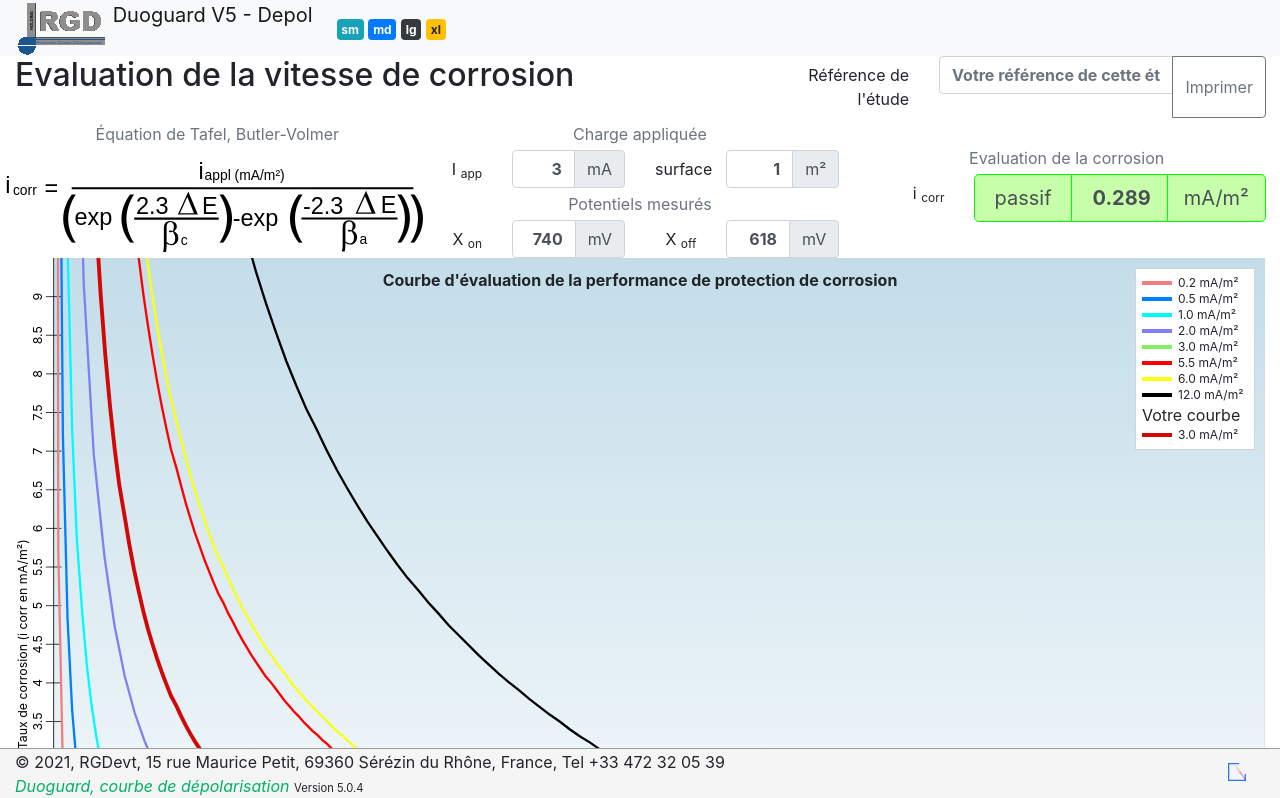
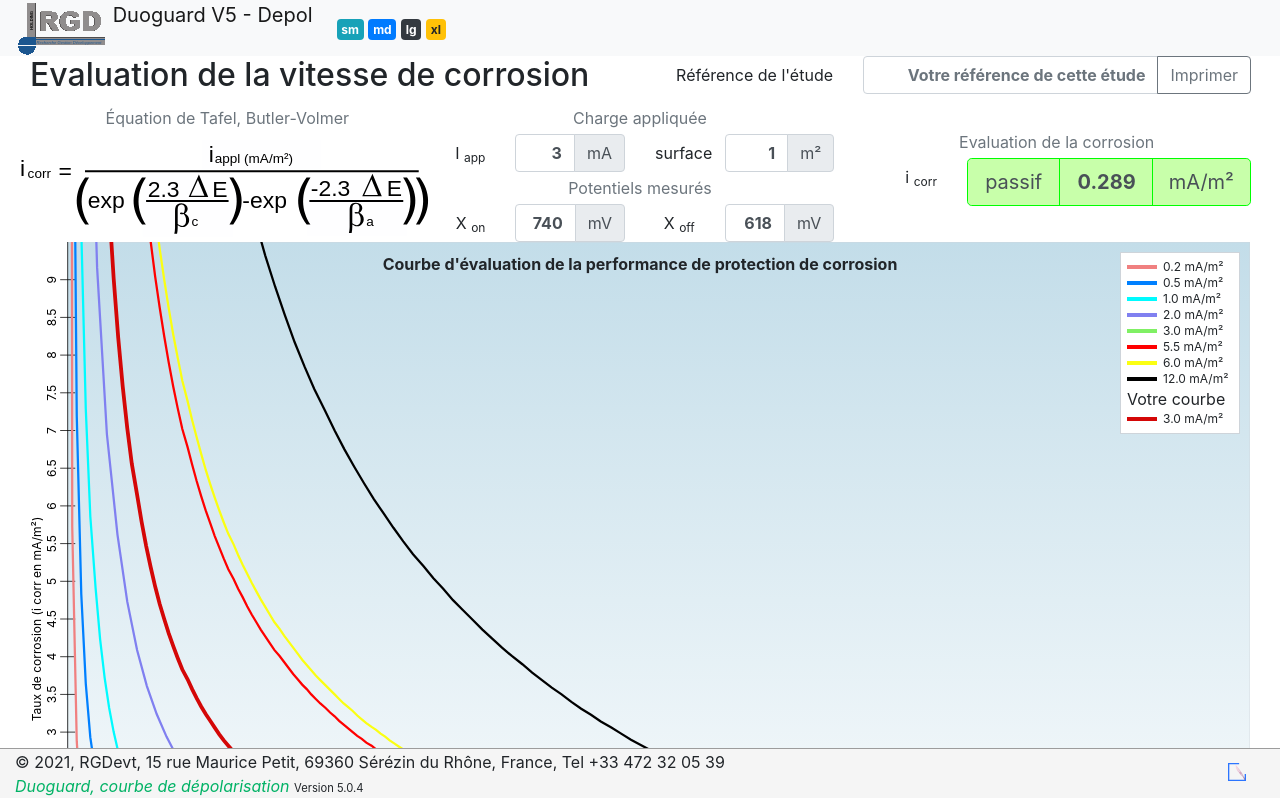
Before and after one commit to fmenci/depol, an Angular app: page / in a window 1280 px wide. Shown: the top 798 px of the page. Built offline with nearby package versions, Linux system fonts and the light colour scheme.

Commit message:
Main index view

```diff
--- a/src/app/components/corrosionpreventioncurve.component.html
+++ b/src/app/components/corrosionpreventioncurve.component.html
@@ -1,12 +1,12 @@
-<form [formGroup]="aiForm" (ngSubmit)="onSubmit()" class="row">
-  <div class=" col-lg-7">
+<form [formGroup]="aiForm" (ngSubmit)="onSubmit()" class="row m-0">
+  <div class=" col-xl-6">
     <h2>
       <img src="assets/logoRGDevt.svg" class="gest-print" alt="Logo RGDevt" width="91"
         height="56" />
       {{'perfEval'|localise:'RGD'}}</h2>
       <p class="gest-print">{{'labelRefEtude'|localise:'RGD'}} {{refreport}}</p>
   </div>
-  <fieldset class="col-lg-5 px-1 ungest-print">
+  <fieldset class="col-xl-6 px-1 ungest-print">
     <div class="form-row">
       <div class="row m-0 w-100">
         <label class="col-4 text-right col-form-label" for="refreport">{{'labelRefEtude'|localise:'RGD'}}</label>
--- a/src/index.html
+++ b/src/index.html
@@ -36,9 +36,9 @@
       </ul>
     </div>
   </nav>
-  <div class="container-fluid body-content min-vh-100">
+  <main role="main" class="container-fluid aisuite-publicazione" style="padding-bottom: 55px;">
     <app-depol></app-depol>
-  </div>
+  </main>
   <footer class="footer">
     <div class="container-fluid">
       <a href="https://www.artescriba.com/" class="btn float-md-right" target="_blank" title="Arte Scriba">
```
Also changed, not shown: package.json (+6 -5 lines), 1 other file (tests, documents, lock files or other folders).
